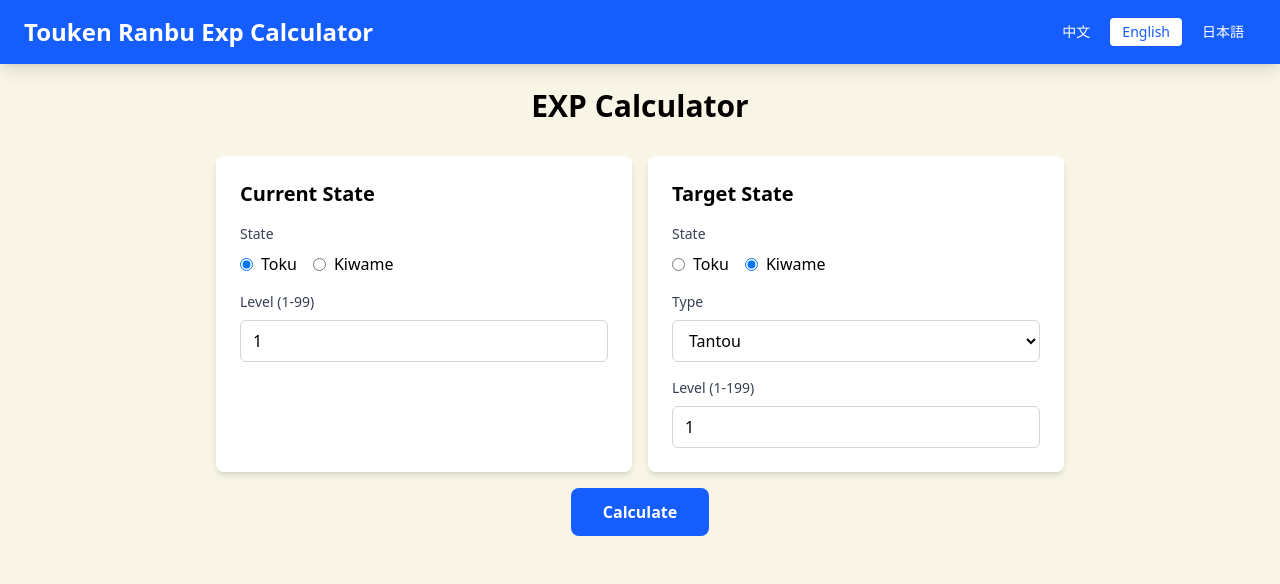
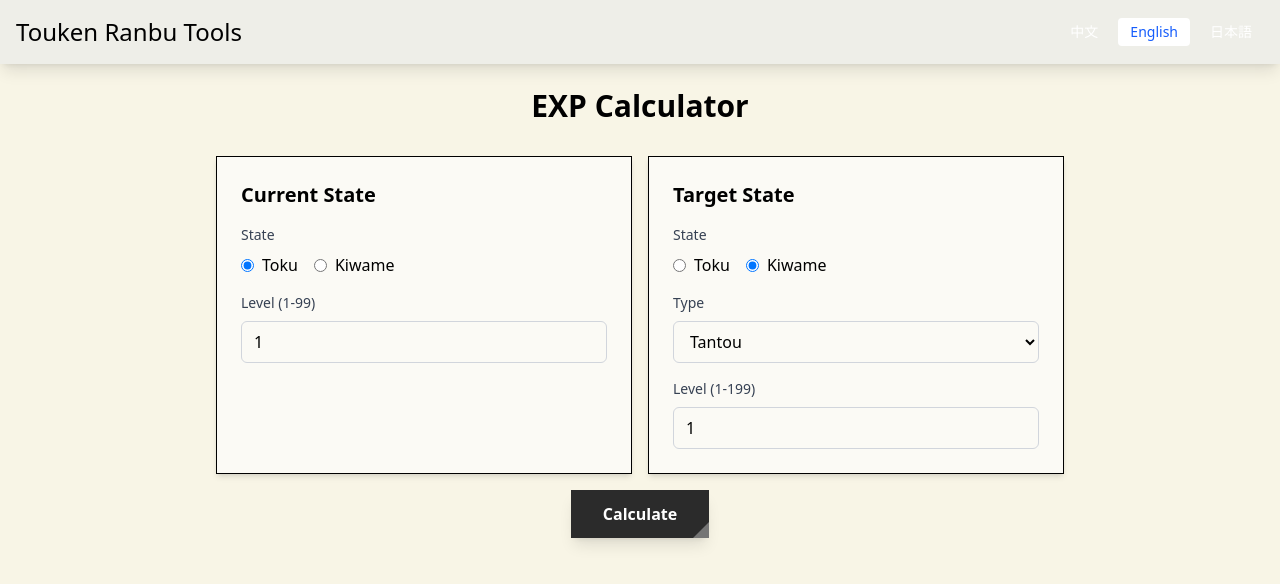
Before and after one commit to ALeafWolf/tkrb-tools, a React (Vite) app: page / in a window 1280 px wide. Shown: the top 584 px of the page. Built offline with nearby package versions, Linux system fonts and the light colour scheme.

Commit message:
minor styling edits

```diff
--- a/src/components/Calculator/ExpCalculator.tsx
+++ b/src/components/Calculator/ExpCalculator.tsx
@@ -1,7 +1,12 @@
 import { useState, useEffect } from "react";
 import { useTranslation } from "react-i18next";
 import type { ToukenState, ToukenType, ExpData } from "../../lib/types/touken";
-import { getExpBetweenLevels, getCumExpToLevel } from "../../lib/helpers/exp-calculate";
+import {
+  getExpBetweenLevels,
+  getCumExpToLevel,
+} from "../../lib/helpers/exp-calculate";
+import { Button } from "../Shared/Button";
+import { ContentContainer } from "../Shared/ContentContainer";
 
 const TOUKEN_TYPES: ToukenType[] = [
   "tantou",
@@ -51,7 +56,7 @@ export default function ExpCalculator() {
         setExpData(data);
       } catch (err) {
         setError(
-          err instanceof Error ? err.message : t("errors.failedToLoadExpData")
+          err instanceof Error ? err.message : t("errors.failedToLoadExpData"),
         );
       } finally {
         setLoading(false);
@@ -140,7 +145,7 @@ export default function ExpCalculator() {
             expData,
             "toku",
             currentLevel,
-            targetLevel
+            targetLevel,
           );
         } else {
           // kiwame to kiwame (types should match, use currentType)
@@ -149,7 +154,7 @@ export default function ExpCalculator() {
             "kiwame",
             currentLevel,
             targetLevel,
-            currentType || undefined
+            currentType || undefined,
           );
         }
       } else {
@@ -160,11 +165,16 @@ export default function ExpCalculator() {
           expData,
           "kiwame",
           targetLevel,
-          targetType || undefined
+          targetType || undefined,
         );
 
-        const trainingUnlockLevel = expData.kiwame.variants[targetType!].trainingUnlockBaseLevel;
-        const trainingUnlockLevelExp = getCumExpToLevel(expData, "toku", trainingUnlockLevel);
+        const trainingUnlockLevel =
+          expData.kiwame.variants[targetType!].trainingUnlockBaseLevel;
+        const trainingUnlockLevelExp = getCumExpToLevel(
+          expData,
+          "toku",
+          trainingUnlockLevel,
+        );
         value = trainingUnlockLevelExp + expFromKiwameLv1ToTarget;
         kind = "requiredStoredCumulative";
       }
@@ -172,29 +182,28 @@ export default function ExpCalculator() {
       setResult({ value, kind });
     } catch (err) {
       setError(
-        err instanceof Error ? err.message : t("errors.calculationFailed")
+        err instanceof Error ? err.message : t("errors.calculationFailed"),
       );
       setResult(null);
     }
   }
 
-  const isCalculateDisabled =
-    loading || !expData || validateInputs() !== null;
+  const isCalculateDisabled = loading || !expData || validateInputs() !== null;
 
   return (
-    <div className="max-w-4xl mx-auto p-6 space-y-6">
-      <h2 className="text-3xl font-bold text-center mb-8">
+    <div className="mx-auto max-w-4xl space-y-6 p-6">
+      <h2 className="mb-8 text-center text-3xl font-bold">
         {t("calculator.title")}
       </h2>
 
       {loading && (
-        <div className="text-center py-8 text-gray-600">
+        <div className="py-8 text-center text-gray-600">
           {t("common.loading")}
         </div>
       )}
 
       {error && !loading && (
-        <div className="bg-red-100 border border-red-400 text-red-700 px-4 py-3 rounded">
+        <div className="rounded border border-red-400 bg-red-100 px-4 py-3 text-red-700">
           {error}
         </div>
       )}
@@ -202,14 +211,14 @@ export default function ExpCalculator() {
       {!loading && expData && (
         <div className="grid grid-cols-2 gap-4">
           {/* Current State Section */}
-          <div className="bg-white rounded-lg shadow-md p-6 space-y-4">
-            <h3 className="text-xl font-semibold mb-4">
+          <ContentContainer className="space-y-4">
+            <h3 className="mb-4 text-xl font-semibold">
               {t("calculator.currentState")}
             </h3>
 
             <div className="space-y-4">
               <div>
-                <label className="block text-sm font-medium text-gray-700 mb-2">
+                <label className="mb-2 block text-sm font-medium text-gray-700">
                   {t("calculator.state")}
                 </label>
                 <div className="flex gap-4">
@@ -242,7 +251,7 @@ export default function ExpCalculator() {
 
               {currentState === "kiwame" && (
                 <div>
-                  <label className="block text-sm font-medium text-gray-700 mb-2">
+                  <label className="mb-2 block text-sm font-medium text-gray-700">
                     {t("calculator.type")}
                   </label>
                   <select
@@ -250,7 +259,7 @@ export default function ExpCalculator() {
                     onChange={(e) =>
                       setCurrentType(e.target.value as ToukenType)
                     }
-                    className="w-full px-3 py-2 border border-gray-300 rounded-md focus:outline-none focus:ring-2 focus:ring-blue-500"
+                    className="w-full rounded-md border border-gray-300 px-3 py-2 focus:ring-2 focus:ring-blue-500 focus:outline-none"
                   >
                     <option value="">{t("common.selectType")}</option>
                     {TOUKEN_TYPES.map((type) => (
@@ -263,8 +272,9 @@ export default function ExpCalculator() {
               )}
 
               <div>
-                <label className="block text-sm font-medium text-gray-700 mb-2">
-                  {t("calculator.level")} (1-{currentState === "toku" ? 99 : 199})
+                <label className="mb-2 block text-sm font-medium text-gray-700">
+                  {t("calculator.level")} (1-
+                  {currentState === "toku" ? 99 : 199})
                 </label>
                 <input
                   type="number"
@@ -274,21 +284,21 @@ export default function ExpCalculator() {
                   onChange={(e) =>
                     setCurrentLevel(parseInt(e.target.value) || 1)
                   }
-                  className="w-full px-3 py-2 border border-gray-300 rounded-md focus:outline-none focus:ring-2 focus:ring-blue-500"
+                  className="w-full rounded-md border border-gray-300 px-3 py-2 focus:ring-2 focus:ring-blue-500 focus:outline-none"
                 />
               </div>
             </div>
-          </div>
+          </ContentContainer>
 
           {/* Target State Section */}
-          <div className="bg-white rounded-lg shadow-md p-6 space-y-4">
-            <h3 className="text-xl font-semibold mb-4">
+          <ContentContainer className="space-y-4">
+            <h3 className="mb-4 text-xl font-semibold">
               {t("calculator.targetState")}
             </h3>
 
             <div className="space-y-4">
               <div>
-                <label className="block text-sm font-medium text-gray-700 mb-2">
+                <label className="mb-2 block text-sm font-medium text-gray-700">
                   {t("calculator.state")}
                 </label>
                 <div className="flex gap-4">
@@ -321,7 +331,7 @@ export default function ExpCalculator() {
 
               {targetState === "kiwame" && (
                 <div>
-                  <label className="block text-sm font-medium text-gray-700 mb-2">
+                  <label className="mb-2 block text-sm font-medium text-gray-700">
                     {t("calculator.type")}
                   </label>
                   <select
@@ -329,7 +339,7 @@ export default function ExpCalculator() {
                     onChange={(e) =>
                       setTargetType(e.target.value as ToukenType)
                     }
-                    className="w-full px-3 py-2 border border-gray-300 rounded-md focus:outline-none focus:ring-2 focus:ring-blue-500"
+                    className="w-full rounded-md border border-gray-300 px-3 py-2 focus:ring-2 focus:ring-blue-500 focus:outline-none"
                   >
                     <option value="">{t("common.selectType")}</option>
                     {TOUKEN_TYPES.map((type) => (
@@ -342,8 +352,9 @@ export default function ExpCalculator() {
               )}
 
               <div>
-                <label className="block text-sm font-medium text-gray-700 mb-2">
-                  {t("calculator.level")} (1-{targetState === "toku" ? 99 : 199})
+                <label className="mb-2 block text-sm font-medium text-gray-700">
+                  {t("calculator.level")} (1-{targetState === "toku" ? 99 : 199}
+                  )
                 </label>
                 <input
                   type="number"
@@ -353,30 +364,26 @@ export default function ExpCalculator() {
                   onChange={(e) =>
                     setTargetLevel(parseInt(e.target.value) || 1)
                   }
-                  className="w-full px-3 py-2 border border-gray-300 rounded-md focus:outline-none focus:ring-2 focus:ring-blue-500"
+                  className="w-full rounded-md border border-gray-300 px-3 py-2 focus:ring-2 focus:ring-blue-500 focus:outline-none"
                 />
               </div>
             </div>
-          </div>
+          </ContentContainer>
 
           {/* Calculate Button */}
-          <div className="flex justify-center col-span-2">
-            <button
+          <div className="col-span-2 flex justify-center">
+            <Button
               onClick={handleCalculate}
               disabled={isCalculateDisabled}
-              className={`px-8 py-3 rounded-lg font-semibold text-white transition-colors ${
-                isCalculateDisabled
-                  ? "bg-gray-400 cursor-not-allowed"
-                  : "bg-blue-600 hover:bg-blue-700 active:bg-blue-800"
-              }`}
+              className={`px-8 py-3 ${isCalculateDisabled ? "cursor-not-allowed" : "cursor-pointer"}`}
             >
               {t("common.calculate")}
-            </button>
+            </Button>
           </div>
 
           {/* Results Section */}
           {result && (
-            <div className="bg-green-50 border border-green-200 rounded-lg p-6 space-y-4 col-span-2">
+            <div className="col-span-2 space-y-4 rounded-lg border border-green-200 bg-green-50 p-6">
               <h3 className="text-xl font-semibold text-green-800">
                 {t("calculator.calculationResults")}
               </h3>
--- a/src/components/Navigation/Header.tsx
+++ b/src/components/Navigation/Header.tsx
@@ -5,9 +5,9 @@ export default function Header() {
   const { t } = useTranslation();
 
   return (
-    <header className="sticky top-0 left-0 bg-blue-600 text-white px-6 py-4 shadow-lg z-50">
-      <div className="flex items-center justify-between">
-        <h1 className="lg:text-2xl font-bold md:text-xl text-lg">
+    <header className="bg-panel sticky top-0 left-0 z-50 shadow-lg">
+      <div className="flex items-center justify-between p-4">
+        <h1 className="text-lg md:text-xl lg:text-2xl">
           {t("common.siteName")}
         </h1>
         <LanguageSwitcher />
--- a/src/components/Navigation/LanguageSwitcher.tsx
+++ b/src/components/Navigation/LanguageSwitcher.tsx
@@ -20,7 +20,7 @@ export default function LanguageSwitcher() {
         <button
           key={lang.code}
           onClick={() => handleLanguageChange(lang.code)}
-          className={`px-3 py-1 rounded text-sm font-medium transition-colors ${
+          className={`rounded px-3 py-1 text-sm font-medium transition-colors ${
             i18n.language === lang.code
               ? "bg-white text-blue-600"
               : "text-white hover:bg-blue-700"
--- a/src/locales/en.json
+++ b/src/locales/en.json
@@ -1,6 +1,6 @@
 {
   "common": {
-    "siteName": "Touken Ranbu Exp Calculator",
+    "siteName": "Touken Ranbu Tools",
     "calculate": "Calculate",
     "loading": "Loading exp data...",
     "selectType": "Select type..."
--- a/src/locales/ja.json
+++ b/src/locales/ja.json
@@ -1,6 +1,6 @@
 {
   "common": {
-    "siteName": "刀剣乱舞経験値計算機",
+    "siteName": "刀剣乱舞のガジェット",
     "calculate": "計算",
     "loading": "経験値データを読み込み中...",
     "selectType": "タイプを選択..."
--- a/src/locales/zh.json
+++ b/src/locales/zh.json
@@ -1,6 +1,6 @@
 {
   "common": {
-    "siteName": "刀剑乱舞经验值计算器",
+    "siteName": "刀剑乱舞小工具",
     "calculate": "计算",
     "loading": "正在加载经验值数据...",
     "selectType": "选择类型..."
```
